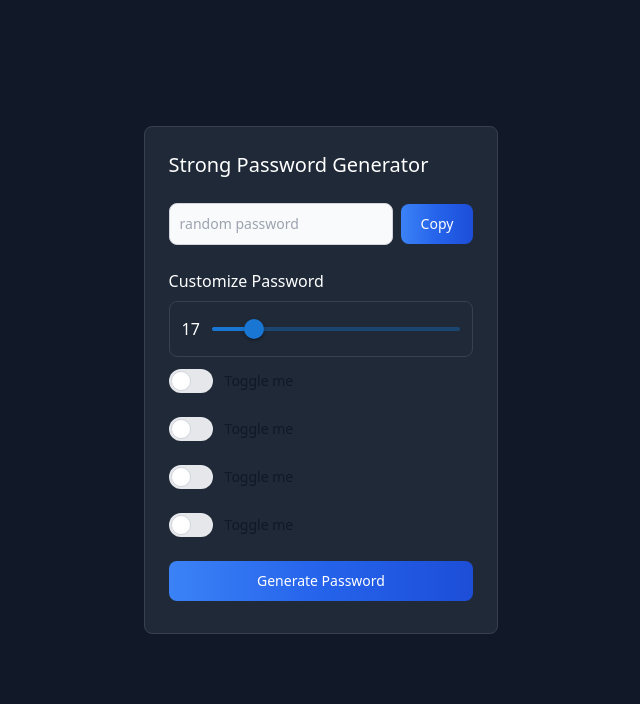
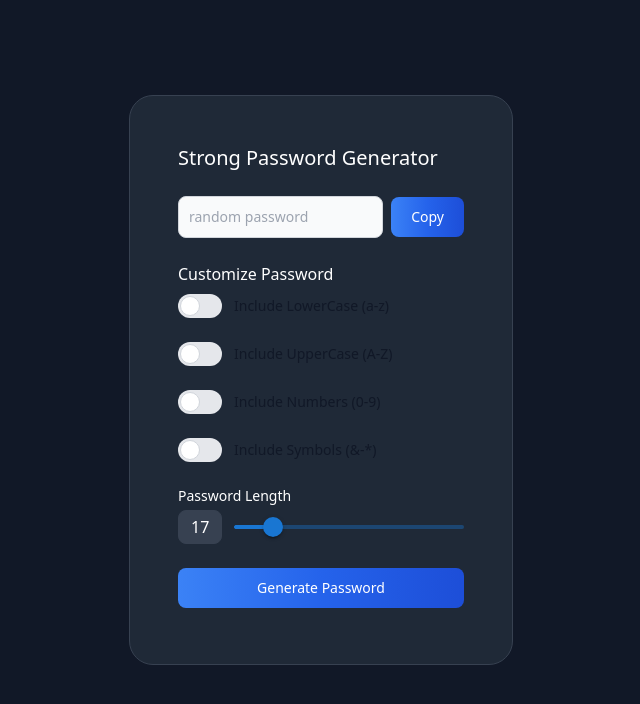
Before and after one commit to gauravsoni97/passwordgenerator, a React (Create React App) app: page / in a window 1280 px wide. Shown: the top 704 px of the page, without its empty margins (319-959 px from the left). Built offline with nearby package versions, Linux system fonts and the light colour scheme.

Commit message:
ui set for random password generator

```diff
--- a/src/App.js
+++ b/src/App.js
@@ -3,7 +3,7 @@ import PasswordGenerator from './Components/PasswordGenerator'
 
 const App = () => {
   return (
-    <div className='max-w-sm w-sm bg-gray-800 border border-gray-700 rounded-lg p-6'><PasswordGenerator/></div>
+    <div className='max-w-sm w-sm bg-gray-800 border border-gray-700 rounded-3xl p-12'><PasswordGenerator/></div>
   )
 }
 
--- a/src/Components/PasswordGenerator.jsx
+++ b/src/Components/PasswordGenerator.jsx
@@ -14,68 +14,76 @@ const PasswordGenerator = () => {
         <h1 className="mb-6 text-xl font-medium">Strong Password Generator</h1>
         <div class="mb-6 flex items-center">
           <input
+          disabled
             type="text"
             id="text"
-            class="bg-gray-50 border border-gray-300 text-gray-900 text-sm rounded-lg focus:ring-blue-500 focus:border-blue-500 block w-full p-2.5 dark:bg-gray-700 dark:border-gray-600 dark:placeholder-gray-400 dark:text-white dark:focus:ring-blue-500 dark:focus:border-blue-500"
+            class="bg-gray-50 border border-gray-300 text-gray-900 text-sm rounded-lg -blue-500 focus:border-blue-500 block w-full p-2.5 dark:bg-gray-700 dark:border-gray-600 dark:placeholder-gray-400 dark:text-white dark:-blue-500 dark:focus:border-blue-500"
             placeholder="random password "
-            required
+
           />
           <button
             type="button"
-            class="text-white bg-gradient-to-r from-blue-500 via-blue-600 to-blue-700 hover:bg-gradient-to-br focus:ring-4 focus:outline-none focus:ring-blue-300 dark:focus:ring-blue-800 font-medium rounded-lg text-sm px-5 py-2.5 text-center ml-2 "
+            class="text-white bg-gradient-to-r from-blue-500 via-blue-600 to-blue-700 hover:bg-gradient-to-br -4 focus:outline-none -blue-300 dark:-blue-800 font-medium rounded-lg text-sm px-5 py-2.5 text-center ml-2 "
           >
             Copy
           </button>
         </div>
 
         <h1 className="mb-2 text-md ">Customize Password</h1>
-        <div className="RangeSlider mb-3 flex items-center bg-gray-800 border border-gray-700 rounded-lg p-3">
-          <div className="RangeCount mr-3">{sliderValue}</div>
-          <Slider
-            value={sliderValue}
-            onChange={handleSliderValue}
-            aria-label="Disabled slider"
-          />
-        </div>
+
         <div class="flex items-start mb-6">
           <label class="relative inline-flex items-center cursor-pointer">
             <input type="checkbox" value="" class="sr-only peer" />
-            <div class="w-11 h-6 bg-gray-200 peer-focus:outline-none peer-focus:ring-4 peer-focus:ring-blue-300 dark:peer-focus:ring-blue-800 rounded-full peer dark:bg-gray-700 peer-checked:after:translate-x-full peer-checked:after:border-white after:content-[''] after:absolute after:top-[2px] after:left-[2px] after:bg-white after:border-gray-300 after:border after:rounded-full after:h-5 after:w-5 after:transition-all dark:border-gray-600 peer-checked:bg-blue-600"></div>
+            <div class="w-11 h-6 bg-gray-200 peer-focus:outline-none peer--4 peer--blue-300 dark:peer--blue-800 rounded-full peer dark:bg-gray-700 peer-checked:after:translate-x-full peer-checked:after:border-white after:content-[''] after:absolute after:top-[2px] after:left-[2px] after:bg-white after:border-gray-300 after:border after:rounded-full after:h-5 after:w-5 after:transition-all dark:border-gray-600 peer-checked:bg-blue-600"></div>
             <span class="ml-3 text-sm font-medium text-gray-900 dark:text-gray-300">
-              Toggle me
+              Include LowerCase (a-z)
             </span>
           </label>
         </div>
         <div class="flex items-start mb-6">
           <label class="relative inline-flex items-center cursor-pointer">
             <input type="checkbox" value="" class="sr-only peer" />
-            <div class="w-11 h-6 bg-gray-200 peer-focus:outline-none peer-focus:ring-4 peer-focus:ring-blue-300 dark:peer-focus:ring-blue-800 rounded-full peer dark:bg-gray-700 peer-checked:after:translate-x-full peer-checked:after:border-white after:content-[''] after:absolute after:top-[2px] after:left-[2px] after:bg-white after:border-gray-300 after:border after:rounded-full after:h-5 after:w-5 after:transition-all dark:border-gray-600 peer-checked:bg-blue-600"></div>
+            <div class="w-11 h-6 bg-gray-200 peer-focus:outline-none peer--4 peer--blue-300 dark:peer--blue-800 rounded-full peer dark:bg-gray-700 peer-checked:after:translate-x-full peer-checked:after:border-white after:content-[''] after:absolute after:top-[2px] after:left-[2px] after:bg-white after:border-gray-300 after:border after:rounded-full after:h-5 after:w-5 after:transition-all dark:border-gray-600 peer-checked:bg-blue-600"></div>
             <span class="ml-3 text-sm font-medium text-gray-900 dark:text-gray-300">
-              Toggle me
+              Include UpperCase (A-Z)
             </span>
           </label>
         </div>
         <div class="flex items-start mb-6">
           <label class="relative inline-flex items-center cursor-pointer">
             <input type="checkbox" value="" class="sr-only peer" />
-            <div class="w-11 h-6 bg-gray-200 peer-focus:outline-none peer-focus:ring-4 peer-focus:ring-blue-300 dark:peer-focus:ring-blue-800 rounded-full peer dark:bg-gray-700 peer-checked:after:translate-x-full peer-checked:after:border-white after:content-[''] after:absolute after:top-[2px] after:left-[2px] after:bg-white after:border-gray-300 after:border after:rounded-full after:h-5 after:w-5 after:transition-all dark:border-gray-600 peer-checked:bg-blue-600"></div>
+            <div class="w-11 h-6 bg-gray-200 peer-focus:outline-none peer--4 peer--blue-300 dark:peer--blue-800 rounded-full peer dark:bg-gray-700 peer-checked:after:translate-x-full peer-checked:after:border-white after:content-[''] after:absolute after:top-[2px] after:left-[2px] after:bg-white after:border-gray-300 after:border after:rounded-full after:h-5 after:w-5 after:transition-all dark:border-gray-600 peer-checked:bg-blue-600"></div>
             <span class="ml-3 text-sm font-medium text-gray-900 dark:text-gray-300">
-              Toggle me
+              Include Numbers (0-9)
             </span>
           </label>
         </div>
         <div class="flex items-start mb-6">
           <label class="relative inline-flex items-center cursor-pointer">
             <input type="checkbox" value="" class="sr-only peer" />
-            <div class="w-11 h-6 bg-gray-200 peer-focus:outline-none peer-focus:ring-4 peer-focus:ring-blue-300 dark:peer-focus:ring-blue-800 rounded-full peer dark:bg-gray-700 peer-checked:after:translate-x-full peer-checked:after:border-white after:content-[''] after:absolute after:top-[2px] after:left-[2px] after:bg-white after:border-gray-300 after:border after:rounded-full after:h-5 after:w-5 after:transition-all dark:border-gray-600 peer-checked:bg-blue-600"></div>
+            <div class="w-11 h-6 bg-gray-200 peer-focus:outline-none peer--4 peer--blue-300 dark:peer--blue-800 rounded-full peer dark:bg-gray-700 peer-checked:after:translate-x-full peer-checked:after:border-white after:content-[''] after:absolute after:top-[2px] after:left-[2px] after:bg-white after:border-gray-300 after:border after:rounded-full after:h-5 after:w-5 after:transition-all dark:border-gray-600 peer-checked:bg-blue-600"></div>
             <span class="ml-3 text-sm font-medium text-gray-900 dark:text-gray-300">
-              Toggle me
+              Include Symbols (&-*)
             </span>
           </label>
         </div>
+
+        <div className="RangeSlider mb-6">
+          <h3 className="mb-1 text-sm ">Password Length</h3>
+          <div className="flex items-center">
+            <div className="RangeCount mr-3 bg-gray-700 border border-gray-700 px-3 py-1 rounded-lg">
+              {sliderValue}
+            </div>
+            <Slider
+              value={sliderValue}
+              onChange={handleSliderValue}
+              aria-label="Disabled slider"
+            />
+          </div>
+        </div>
         <button
           type="button"
-          class="text-white bg-gradient-to-r from-blue-500 via-blue-600 to-blue-700 hover:bg-gradient-to-br focus:ring-4 focus:outline-none focus:ring-blue-300 dark:focus:ring-blue-800 font-medium rounded-lg text-sm px-5 py-2.5 text-center mr-2 mb-2 w-full"
+          class="text-white bg-gradient-to-r from-blue-500 via-blue-600 to-blue-700 hover:bg-gradient-to-br -4 focus:outline-none -blue-300 dark:-blue-800 font-medium rounded-lg text-sm px-5 py-2.5 text-center mr-2 mb-2 w-full"
         >
           Generate Password
         </button>
```
